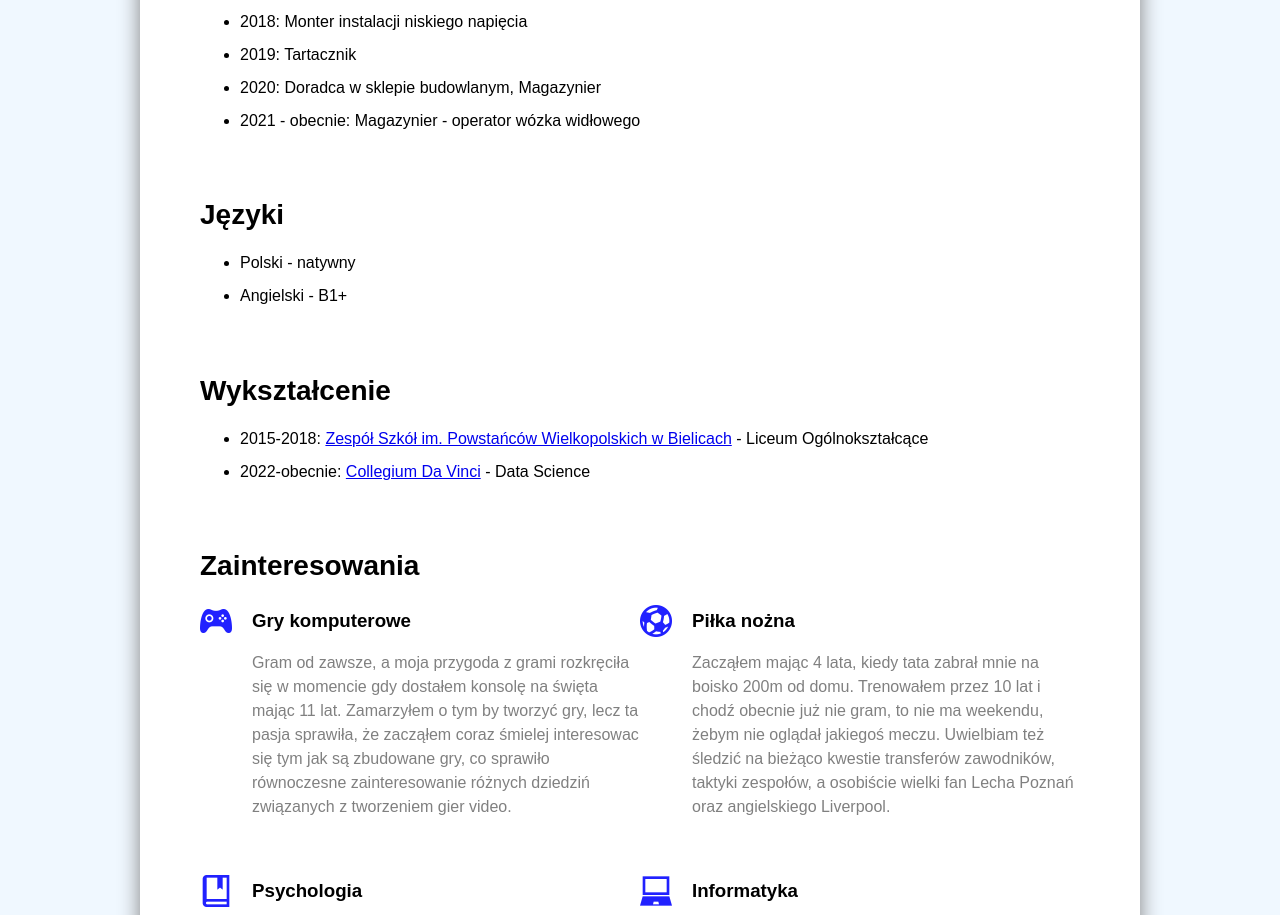
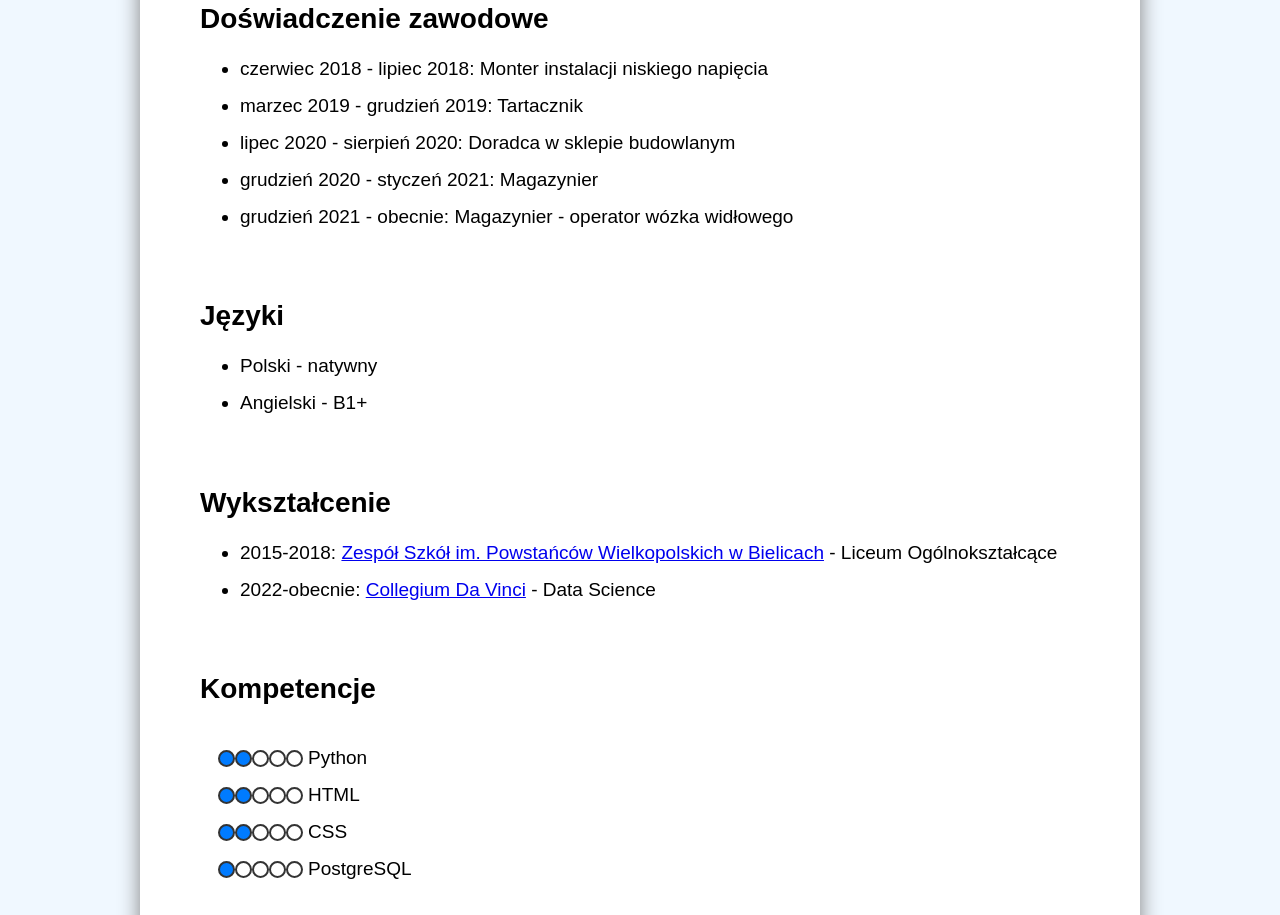
Before and after one commit to Laqerowski/JakubMadrowski-CV, a plain HTML site: page index.html in a window 1280 px wide. Shown: the part 605-1520 px from the top of the page. Drawn offline with Linux system fonts and the light colour scheme.

Commit message:
Trzecia wersja CV

```diff
--- /dev/null
+++ b/app.js
@@ -0,0 +1,7 @@
+let button = document.querySelector('#button_one')
+console.log(button)
+
+let buttonFunction = () => {
+    window.print()
+}
+button.addEventListener('click', buttonFunction)
--- a/index.html
+++ b/index.html
@@ -4,6 +4,7 @@
     <title>Jakub Mądrowski - CV</title>
     <link rel="stylesheet" href="style.css"/>
 </head>
+
 <body>
     <div class="container">
         <header>
@@ -12,7 +13,7 @@
                 <h1>Jakub Mądrowski</h1>
                 <span>Magazynier</span>
                 <div>
-                    <a class="cv-download-link" href="https://www.youtube.com/watch?v=dQw4w9WgXcQ">Pobierz CV</a>
+                    <a class="cv-download-link" id="button_one">Pobierz CV</a>
                 </div>
             </div>
             <address>
@@ -24,7 +25,7 @@
                 </ul>
             </address>
         </header>
-        <main>
+        <main class="main">
             <section>
                 <h2>O mnie</h2>
                 <p>Mam na imię <b>Jakub</b>. Jestem studentem II roku na kierunku Data Science na Collegium Da Vinci w Poznaniu.
@@ -35,10 +36,11 @@
             <section>
                 <h2>Doświadczenie zawodowe</h2>
                 <ul>
-                    <li>2018: Monter instalacji niskiego napięcia</li>
-                    <li>2019: Tartacznik</li>
-                    <li>2020: Doradca w sklepie budowlanym, Magazynier</li>
-                    <li>2021 - obecnie: Magazynier - operator wózka widłowego</li>
+                    <li>czerwiec 2018 - lipiec 2018: Monter instalacji niskiego napięcia</li>
+                    <li>marzec 2019 - grudzień 2019: Tartacznik</li>
+                    <li>lipec 2020 - sierpień 2020: Doradca w sklepie budowlanym</li>
+                    <li>grudzień 2020 - styczeń 2021: Magazynier </li>
+                    <li>grudzień 2021 - obecnie: Magazynier - operator wózka widłowego</li>
                 </ul>
             </section>
             <section>
@@ -56,6 +58,49 @@
                 </ul>
             </section>
             <section>
+                <h2>Kompetencje</h2>
+                <div class="competicion-settings">
+                    <div class="circle-settings">
+                        <div class="skill-level">
+                            <div class="skill-circle skill-filled"></div>
+                            <div class="skill-circle skill-filled"></div>
+                            <div class="skill-circle skill-empty"></div>
+                            <div class="skill-circle skill-empty"></div>
+                            <div class="skill-circle skill-empty"></div>
+                        </div>
+                        <div class="skill-level">
+                            <div class="skill-circle skill-filled"></div>
+                            <div class="skill-circle skill-filled"></div>
+                            <div class="skill-circle skill-empty"></div>
+                            <div class="skill-circle skill-empty"></div>
+                            <div class="skill-circle skill-empty"></div>
+                        </div>
+                        <div class="skill-level">
+                            <div class="skill-circle skill-filled"></div>
+                            <div class="skill-circle skill-filled"></div>
+                            <div class="skill-circle skill-empty"></div>
+                            <div class="skill-circle skill-empty"></div>
+                            <div class="skill-circle skill-empty"></div>
+                        </div>
+                        <div class="skill-level">
+                            <div class="skill-circle skill-filled"></div>
+                            <div class="skill-circle skill-empty"></div>
+                            <div class="skill-circle skill-empty"></div>
+                            <div class="skill-circle skill-empty"></div>
+                            <div class="skill-circle skill-empty"></div>
+                        </div>
+                    </div>
+                    <div>
+                    <ul class="list-settings">
+                            <li>Python</li>
+                            <li>HTML</li>
+                            <li>CSS</li>
+                            <li>PostgreSQL</li>
+                        </ul>
+                    </div>
+                </div>
+            </section>
+            <section class="fonty">
                 <h2>Zainteresowania</h2>
                 <ul class="hobbies">
                     <li><img src="images/gamepad.png"/>
@@ -63,10 +108,12 @@
                             <h3>Gry komputerowe</h3>
                             <p>
                                 Gram od zawsze, a moja przygoda z grami rozkręciła się w
-                                momencie gdy dostałem konsolę na święta mając 11 lat.
+                                momencie gdy dostałem konsole na święta mając 11 lat.
                                 Zamarzyłem o tym by tworzyć gry, lecz ta pasja sprawiła,
+                                że zacząłem coraz śmielej interesować się tym jak są zbudowane gry,
+                                co sprawiło równoczesne zainteresowanie różnych dziedzin
                                 że zacząłem coraz śmielej interesowac się tym jak są zbudowane gry,
-                                co sprawiło równoczesne zainteresowanie różnych dziedziń
+                                co sprawiło równoczesne zainteresowanie różnych dziedzin
                                 związanych z tworzeniem gier video.
                             </p>
                         </div>
@@ -76,7 +123,7 @@
                             <h3>Piłka nożna</h3>
                             <p>
                                 Zacząłem mając 4 lata, kiedy tata zabrał mnie na boisko 200m od domu.
-                                Trenowałem przez 10 lat i chodź obecnie już nie gram, to nie ma
+                                Trenowałem przez 10 lat i choć obecnie już nie gram, to nie ma
                                 weekendu, żebym nie oglądał jakiegoś meczu. Uwielbiam też śledzić
                                 na bieżąco kwestie transferów zawodników, taktyki zespołów, a osobiście
                                 wielki fan Lecha Poznań oraz angielskiego Liverpool.
@@ -87,7 +134,7 @@
                         <div>
                             <h3>Psychologia</h3>
                             <p>
-                                Uwielbiam czytać ksążki oraz słuchać wykładów/podcastów związanych z psychologią oraz socjologią.
+                                Uwielbiam czytać książki oraz słuchać wykładów/podcastów związanych z psychologią oraz socjologią.
                                 Pozwalają mi one lepiej zrozumieć różne zachowania ludzi wokół mnie, ale także
                                 obserwować siebie, poznać jakie mechanizmy związane z naszą podświadomością kreują nasze
                                 zachowania w przeróżnych sytuacjach.
@@ -100,7 +147,7 @@
                             <p>
                                 Pierwszy kontakt z komputerem miałem mając 3-4 lata. Od tamtego momentu wiedziałem,
                                 że chciałbym łączyć swoją przyszłość ze światem IT. Zawsze interesowało mnie to jak zbudowane
-                                są komputery. Bawiłem się różnymi programami, od klasycznego Gimpa, przez montaż w Camtasia Studio, aż
+                                są komputery. Bawiłem się różnymi programami, od klasycznego GIMP-a, przez montaż w Camtasia Studio, aż
                                 po programowanie w Visual Studio Code.
                             </p>
                         </div>
@@ -109,5 +156,6 @@
             </section>
         </main>
     </div>
+    <script src="app.js"></script>
 </body>
 </html>
--- a/style.css
+++ b/style.css
@@ -28,6 +28,9 @@ span {
     background-color: white;
 }
 
+.main{
+    font-size: 19px;
+}
 
 header,
 section
@@ -95,6 +98,10 @@ p{
     line-height: 1.5;
 }
 
+.fonty p {
+    font-size: 16px
+}
+
 .cv-download-link{
     border: 2px solid cornflowerblue;
     color: black;
@@ -110,6 +117,7 @@ p{
 .cv-download-link:hover{
     color: white;
     background-color: cornflowerblue;
+    cursor: pointer;
 }
 
 .cv-download-link:focus{
@@ -120,3 +128,37 @@ p{
 .cv-download-link:active{
     text-decoration: underline;
 }
+
+.skill-level {
+    display: flex;
+    align-items: center;
+}
+
+.skill-circle {
+    width: 13px;
+    height: 13px;
+    border: 2px solid #333;
+    border-radius: 50%;
+    margin: 10px 0;
+}
+
+.skill-filled {
+    background-color: #007bff;
+}
+
+.skill-empty {
+    background-color: transparent;
+}
+
+.list-settings{
+    display: list-item;
+    align-items: middle;
+    list-style: none;
+    padding-left: 5px;
+    }
+
+.competicion-settings{
+    display: flex;
+    align-items: center;
+    margin-left: 18px;
+}
```
